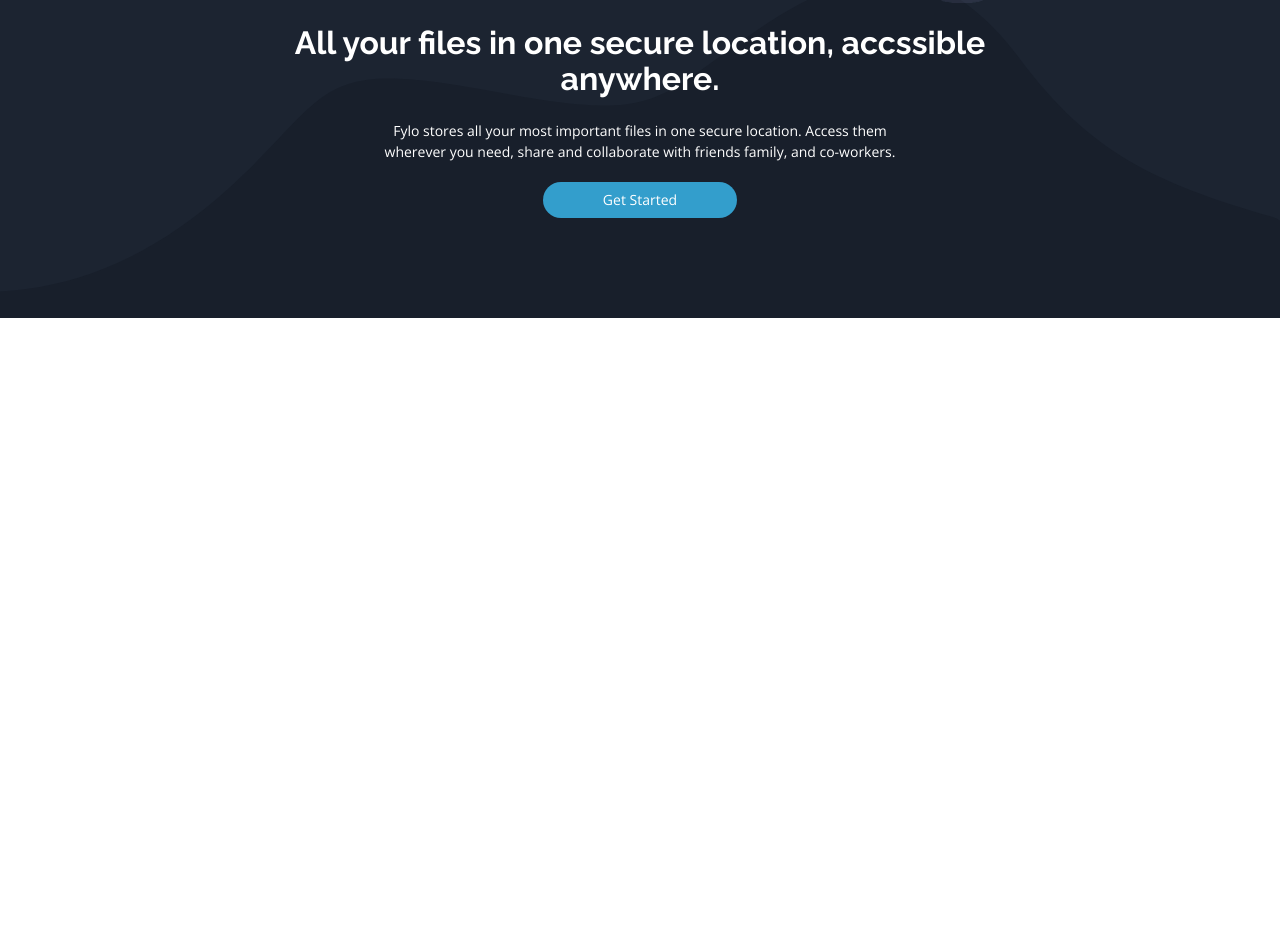
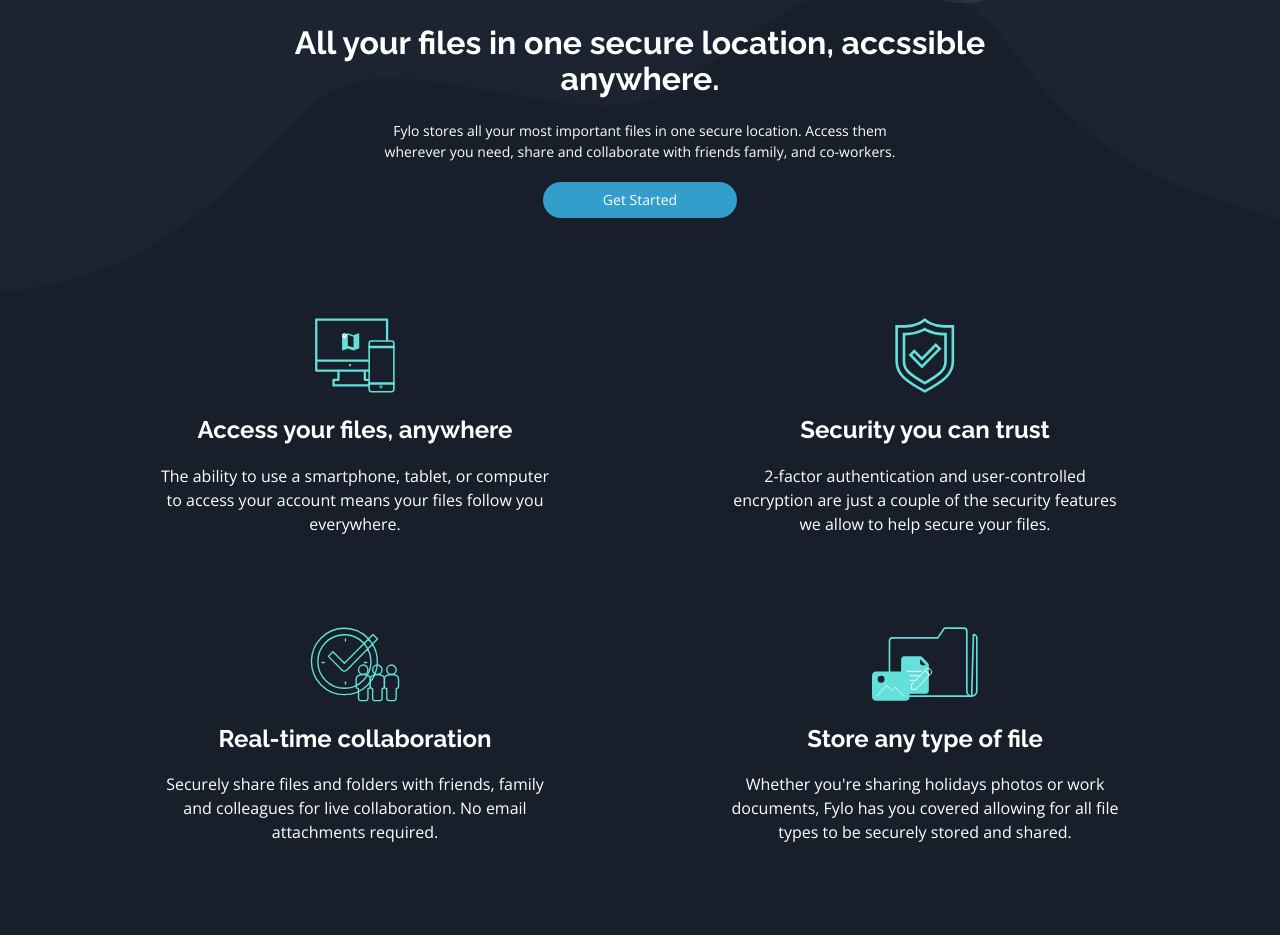
Before and after one commit to abdelkarim-achlaih/Fylo, a plain HTML site: page index.html in a window 1280 px wide. Shown: the part 729-1664 px from the top of the page. Before the commit the page ends 1047 px from the top, so only its background shows below. Drawn offline with nearby package versions, Linux system fonts and the light colour scheme.

Commit message:
Adding Features Section

```diff
--- a/css/styles.css
+++ b/css/styles.css
@@ -50,7 +50,6 @@ header {
   background-color: hsl(217, 28%, 15%);
   padding-top: 30px;
   padding-bottom: 30px;
-  font-family: 'Raleway', sans-serif;
 }
 header .container {
   display: flex;
@@ -177,3 +176,41 @@ header .container nav ul li a:hover {
   }
 }
 /* End Intro */
+/* Start Features */
+.features {
+  background-color: hsl(218, 28%, 13%);
+  color: white;
+}
+.features .container {
+  display: flex;
+  flex-wrap: wrap;
+  justify-content: space-around;
+}
+.features .container div {
+  flex-basis: 35%;
+  text-align: center;
+  margin-bottom: 75px;
+}
+.features .container div img {
+  height: 75px;
+}
+.features .container div h2 {
+  font-family: 'Raleway', sans-serif;
+}
+.features .container div p {
+  line-height: 1.5;
+}
+@media (max-width: 767px) {
+  .features .container {
+    flex-direction: column;
+  }
+  .features .container div h2 {
+    font-size: 18px;
+  }
+  .features .container div p {
+    width: 98%;
+    font-size: 15px;
+    margin: auto;
+  }
+}
+/* End Features */
--- a/index.html
+++ b/index.html
@@ -48,6 +48,34 @@
         </div>
       </div>
     </section>
+    <section class="features" id="features">
+      <div class="container">
+        <div class="feature">
+          <img src="images/icon-access-anywhere.svg" alt="Feature">
+          <h2>Access your files, anywhere</h2>
+          <p>The ability to use a smartphone, tablet, or computer to access your account means your files follow you
+            everywhere.</p>
+        </div>
+        <div class="feature">
+          <img src="images/icon-security.svg" alt="Feature">
+          <h2>Security you can trust</h2>
+          <p>2-factor authentication and user-controlled encryption are just a couple of the security features we allow
+            to help secure your files.</p>
+        </div>
+        <div class="feature">
+          <img src="images/icon-collaboration.svg" alt="Feature">
+          <h2>Real-time collaboration</h2>
+          <p>Securely share files and folders with friends, family and colleagues for live collaboration. No email
+            attachments required.</p>
+        </div>
+        <div class="feature">
+          <img src="images/icon-any-file.svg" alt="Feature">
+          <h2>Store any type of file</h2>
+          <p>Whether you're sharing holidays photos or work documents, Fylo has you covered allowing for all file types
+            to be securely stored and shared.</p>
+        </div>
+      </div>
+    </section>
   </body>
 
 </html>
```
